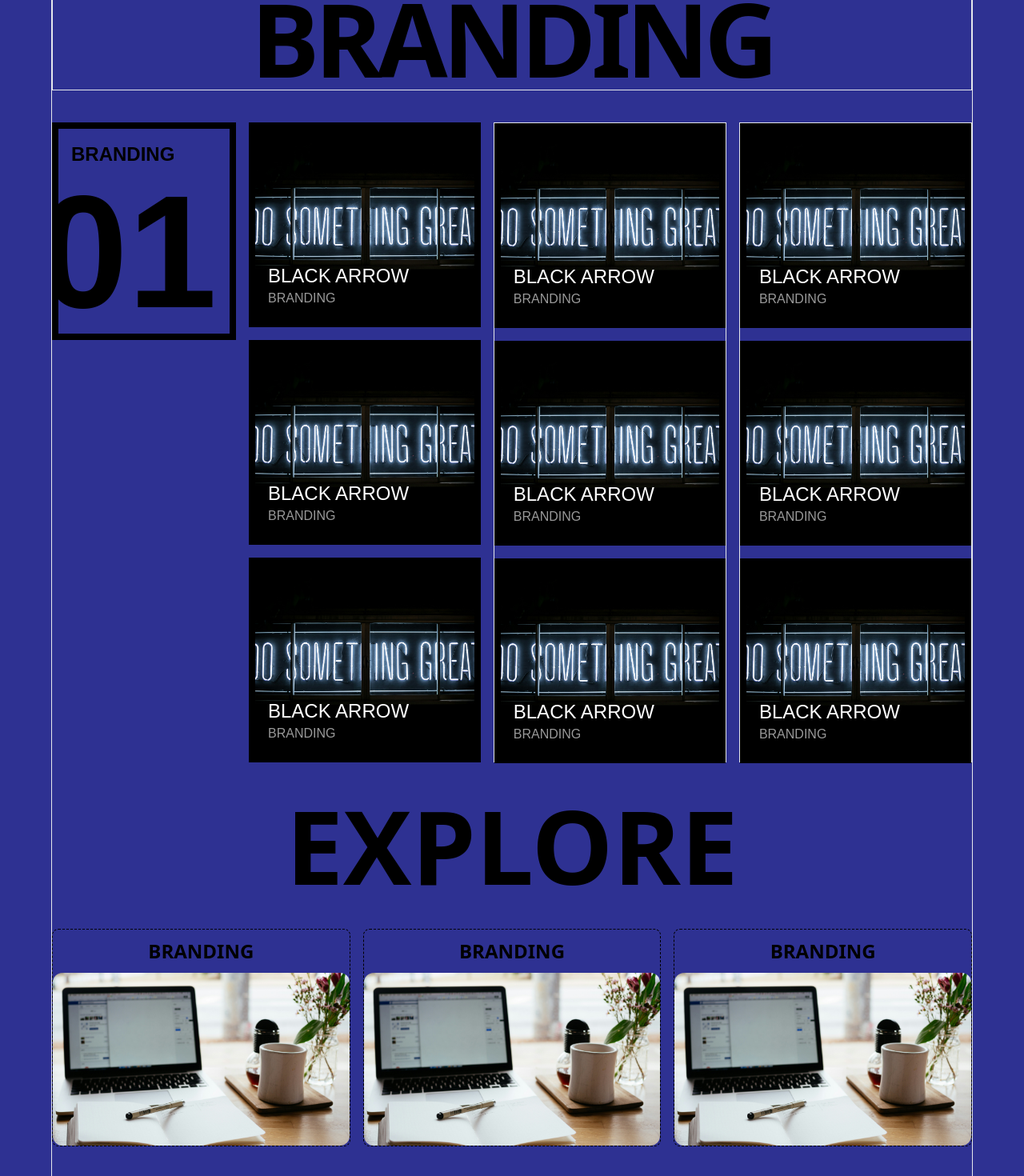
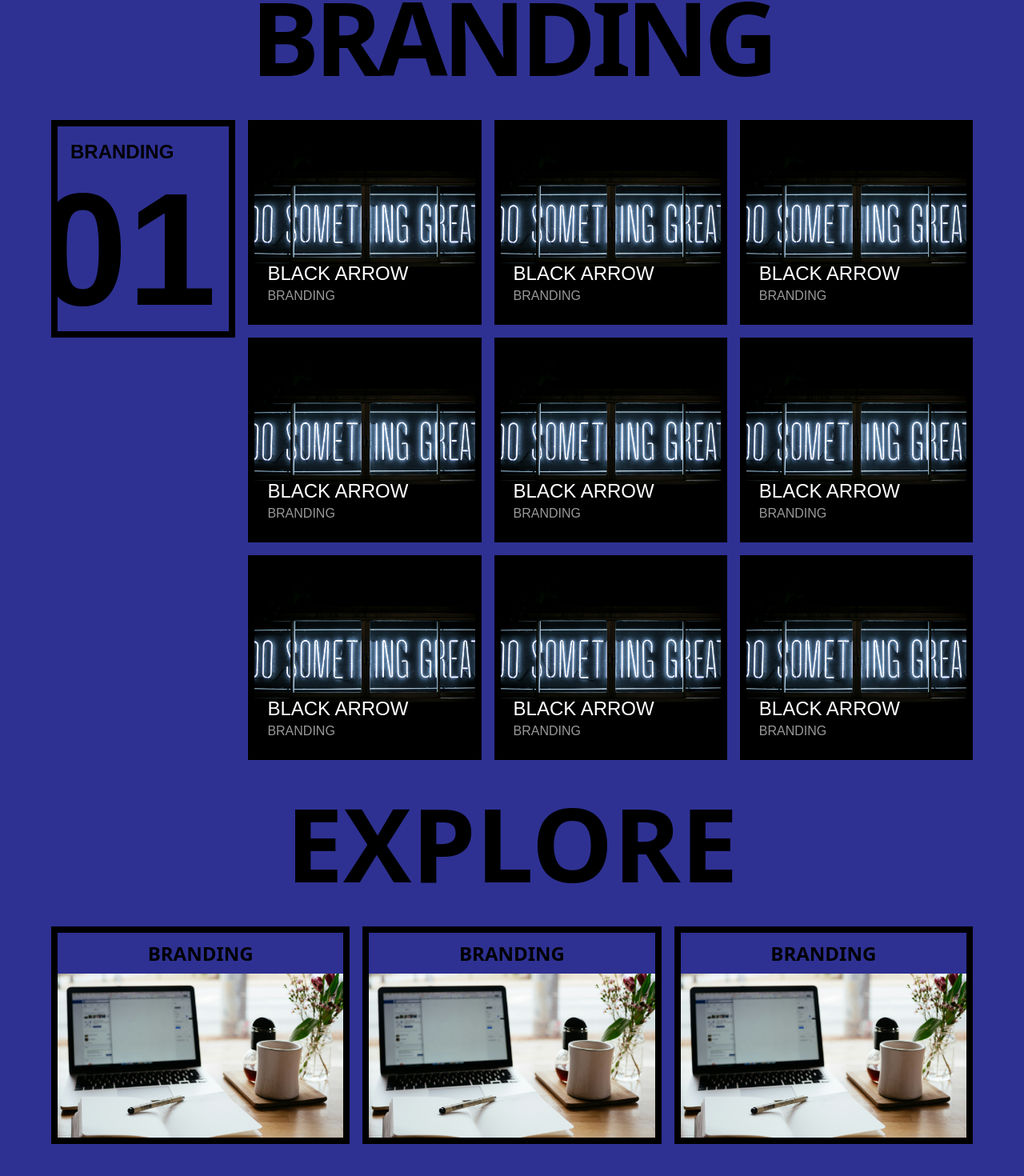
Before and after one commit to AravindReghunath011/project1, a React (Vite) app: page /details in a window 1280 px wide. Shown: the part 114-1584 px from the top of the page at 80% size. Built offline with nearby package versions, Linux system fonts and the light colour scheme; a web font is replaced by a local one.

Commit message:
updation in details route

```diff
--- a/src/Components/Card2.jsx
+++ b/src/Components/Card2.jsx
@@ -2,7 +2,7 @@ import React from 'react'
 
 const Card2 = () => {
   return (
-    <div className="w-full border border-black border-dashed relative rounded-lg overflow-hidden">
+    <div className="w-full border-8 border-black  relative  overflow-hidden">
             <div className="relative h-full flex flex-col justify-end group">
               <div className="h-[20%] absolute w-full top-0  flex items-center z-20 justify-center transition-all duration-200 ease-in group-hover:h-full group-hover:bg-black delay-75  group-hover:bg-opacity-25 group-hover:text-white ">
                 <h1 className="text-2xl uppercase w-full text-center font-bold  ">
@@ -10,7 +10,7 @@ const Card2 = () => {
                 </h1>
 
               </div>
-              <div className="h-[80%] overflow-hidden rounded-xl transition-all duration-300 delay-0 ease-in-out group-hover:h-full ">
+              <div className="h-[80%] overflow-hidden  transition-all duration-300 delay-0 ease-in-out group-hover:h-full ">
                 <img
                   className="h-full w-full object-cover transition-all duration-300  group-hover:scale-110 z-0"
                   src="./nick-morrison-FHnnjk1Yj7Y-unsplash.jpg"
--- a/src/Components/Details.jsx
+++ b/src/Components/Details.jsx
@@ -16,8 +16,8 @@ const Details = () => {
                 <p className='mt-10 w-[70%] text-lg'>Lorem ipsum dolor sit amet consectetur adipisicing elit. Corporis voluptates, soluta veritatis doloremque sapiente velit praesentium dolorum doloribus aspernatur perspiciatis!</p>
             </div>
             <div className='w-[60%]  h-full flex'>
-                <div className='w-full h-full border '></div>
-                <div className='w-full h-full border'></div>
+                <div className='w-full h-full '></div>
+                <div className='w-full h-full '></div>
             </div>
         </div>
 
@@ -45,7 +45,7 @@ const Details = () => {
             </div>
 
 
-            <div className='w-full h-[50vh] flex border mt-4 gap-4'>
+            <div className='w-full h-[50vh] flex  mt-4 gap-4'>
                 <div className='w-full h-full border border-black border-dashed rounded-xl'></div>
                 <div className='w-full h-full border border-black border-dashed rounded-xl'></div>
 
--- a/src/Components/WorkDetail.jsx
+++ b/src/Components/WorkDetail.jsx
@@ -5,8 +5,8 @@ import Card2 from "./Card2";
 const WorkDetail = () => {
   return (
     <div className="w-full h-full ">
-      <div className="w-[90%] h-full border m-auto">
-        <h1 className="text-9xl font-bold text-black tracking-tighter  w-full border text-center uppercase">
+      <div className="w-[90%] h-full  m-auto">
+        <h1 className="text-9xl font-bold text-black tracking-tighter  w-full  text-center uppercase">
           Branding
         </h1>
 
@@ -43,7 +43,7 @@ const WorkDetail = () => {
                 />
               </div>
             </div>
-            <div className="border flex flex-col gap-4 w-full">
+            <div className=" flex flex-col gap-4 w-full">
             <div className="h-[34vh]">
                 <Card
                   i={1}
@@ -69,7 +69,7 @@ const WorkDetail = () => {
                 />
               </div>
             </div>
-            <div className="border flex flex-col gap-4 w-full">
+            <div className=" flex flex-col gap-4 w-full">
             <div className="h-[34vh]">
                 <Card
                   i={3}
```
